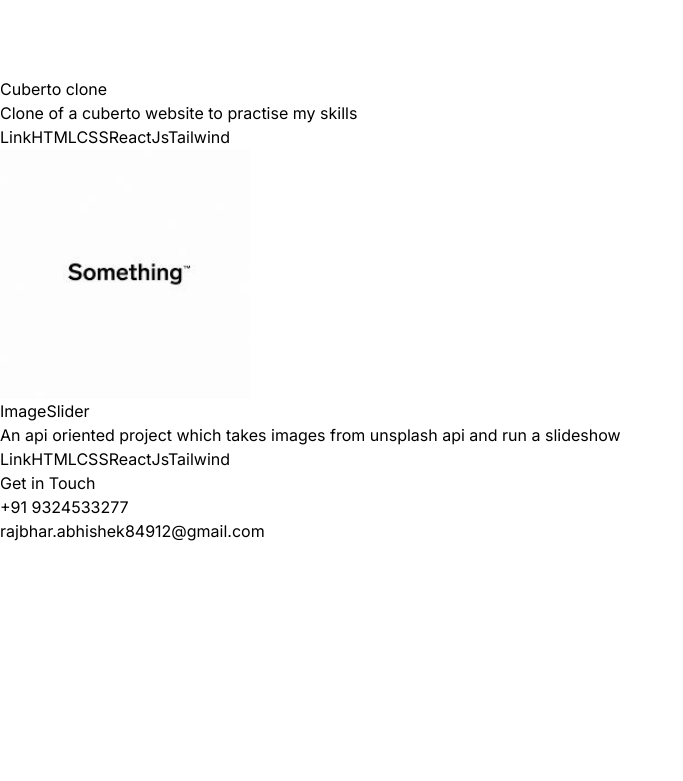
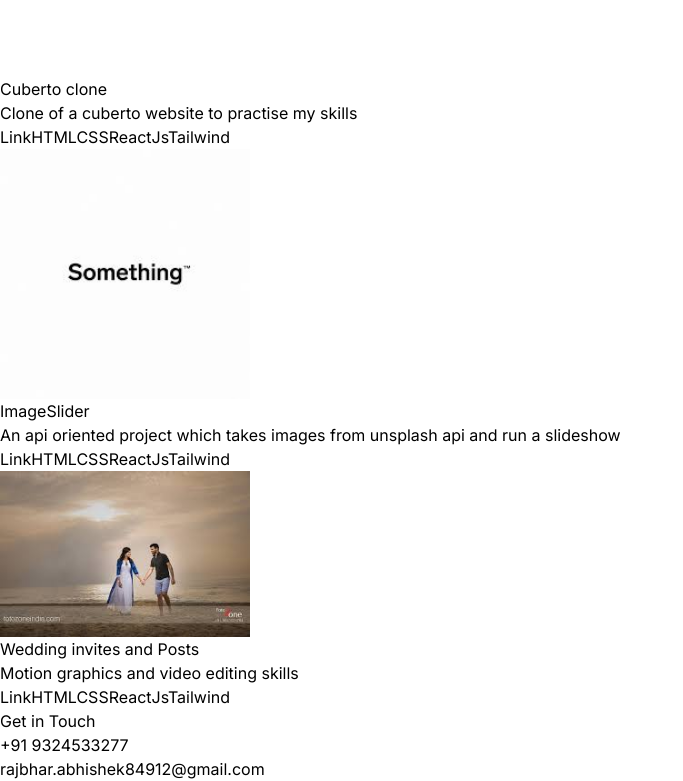
Before and after one commit to Abhiii-shek/portfolio, a React (Vite) app in the folder Portfolio/: page / in a window 1280 px wide. Shown: the part 3137-3918 px from the top of the page, without its empty margins (0-683 px from the left). Before the commit the page ends 3680 px from the top, so only its background shows below. Built offline with nearby package versions, Linux system fonts and the light colour scheme.

Commit message:
added new projects

```diff
--- a/Portfolio/src/components/About.jsx
+++ b/Portfolio/src/components/About.jsx
@@ -26,7 +26,7 @@ const About = () => {
           transition={{duration:0.5}}
            className="w-full lg:w-1/2 ">
             <div className="flex justify-center lg:justify-start">
-              <p className="my-2 text-justify max-w-xl py-6 text-xl">{ABOUT_TEXT}</p>
+              <p className="my-2 text-justify max-w-xl whitespace-normal py-6 text-xl">{ABOUT_TEXT}</p>
             </div>
           </motion.div>
       </div>
--- a/Portfolio/src/components/Contacts.jsx
+++ b/Portfolio/src/components/Contacts.jsx
@@ -18,7 +18,7 @@ const Contacts = () => {
         className='text-center tracking-tighter'>
             <p className='my-4'>{CONTACT.address}</p>
             <p className='my-4 '>{CONTACT.phoneNo}</p>
-            <a className='border-b' href="https://mail.google.com/mail/u/0/#inbox?compose=new">{CONTACT.email}</a>
+            <a className='border-b underline decoration-sky-500' href="https://mail.google.com/mail/u/0/#inbox?compose=new">{CONTACT.email}</a>
 
         </motion.div>
     </div>
--- a/Portfolio/src/constants/index.js
+++ b/Portfolio/src/constants/index.js
@@ -4,7 +4,7 @@ import project5 from "../assets/projects/project5.jpg";
 import ochi from "../assets/projects/ochi.png"
 import telegram1 from "../assets/projects/telegram1.png"
 import portfolio from "../assets/projects/portfolio.png"
-
+import motion from "../assets/projects/motion.jpg"
 
 
 
@@ -85,6 +85,13 @@ export const PROJECTS = [
       "An api oriented project which takes images from unsplash api and run a slideshow",
       technologies: ["HTML", "CSS", "ReactJs", "Tailwind"],
     link:"https://github.com/Abhiii-shek/imageSlider"
+  }, {
+    title: "Wedding invites and Posts",
+    image: motion,
+    description:
+      "Motion graphics and video editing skills",
+      technologies: ["HTML", "CSS", "ReactJs", "Tailwind"],
+    link:"https://drive.google.com/drive/folders/1jwf5a5LW50r74Qo0hLPQCte_W7AX-auX?usp=drive_link"
   },
 
 ];
```
Also changed, not shown: Portfolio/public/logo.svg, Portfolio/src/assets/projects/motion.jpg (added).
